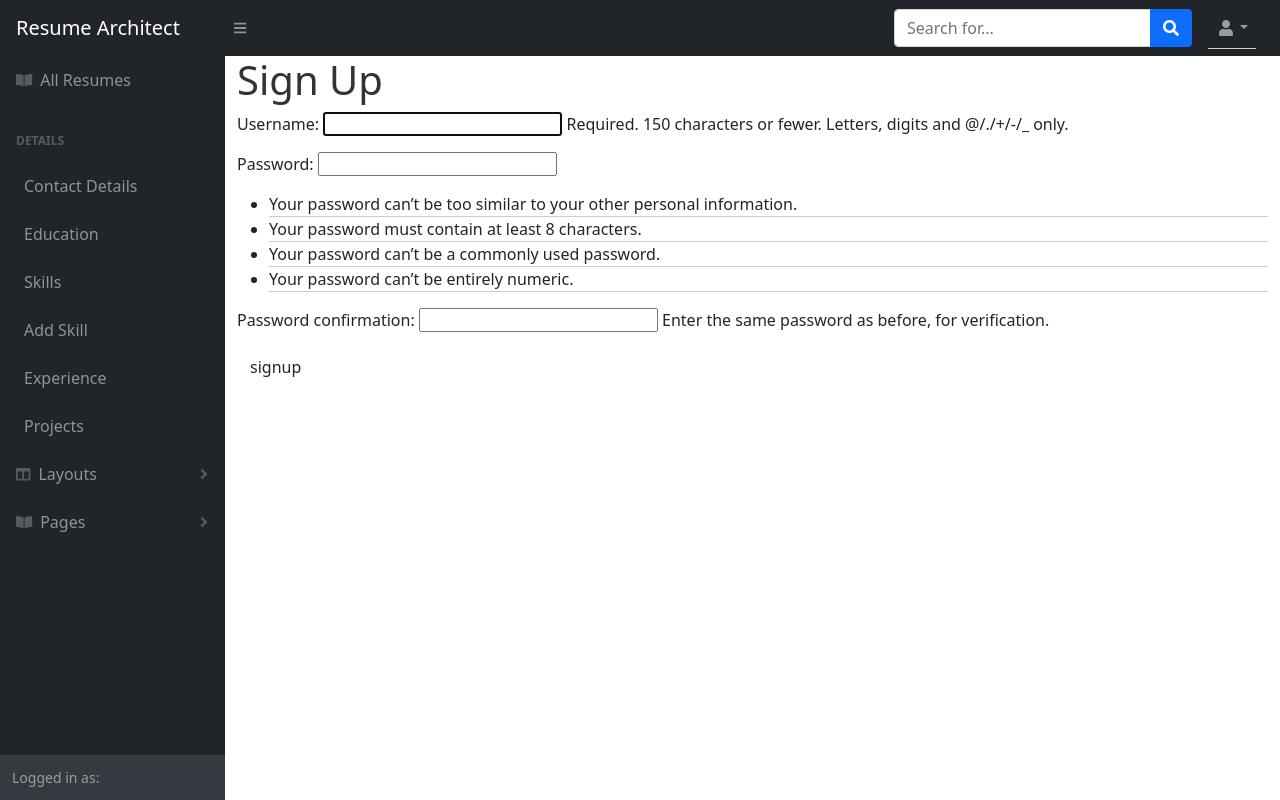
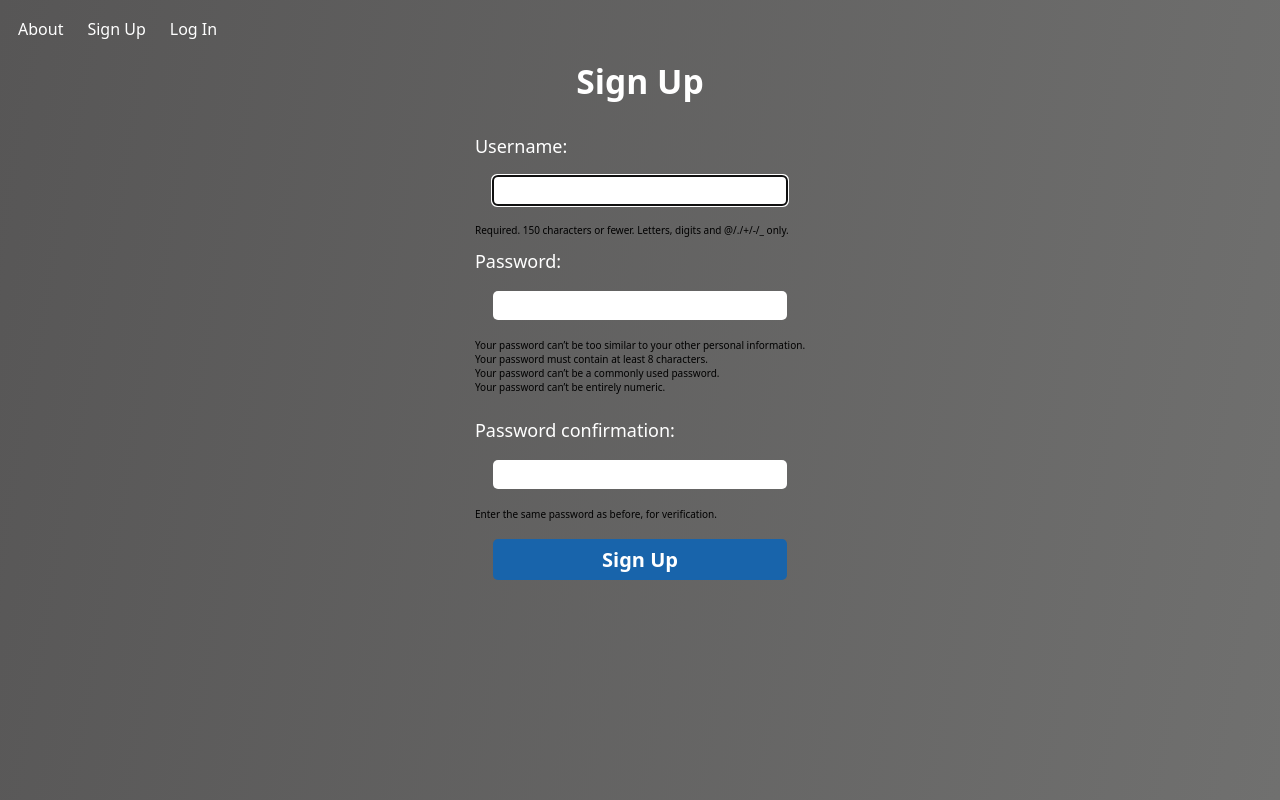
Before and after one commit to Jazmin-Ewers/resume_architect, a Django app: page /accounts/signup/ in a window 1280 px wide. Run offline with Django 3.2, Linux system fonts and the light colour scheme; some libraries are stand-ins or nearby versions.

Commit message:
Style signup page

```diff
--- a/main_app/static/css/style.css
+++ b/main_app/static/css/style.css
@@ -116,3 +116,14 @@ body {
   font-size: 3.36rem;
   margin-bottom: 1.8rem;
 }
+
+.form ul {
+  list-style: none;
+}
+
+.form--signup p {
+  display: flex;
+  flex-direction: column;
+  justify-content: center;
+  margin-top: 1.2rem;
+}
--- a/main_app/templates/registration/signup.html
+++ b/main_app/templates/registration/signup.html
@@ -1,17 +1,40 @@
-{% extends 'base.html' %}
+{% load static %}
+<!DOCTYPE html>
+<html lang="en">
+<head>
+  <meta charset="UTF-8">
+  <meta http-equiv="X-UA-Compatible" content="IE=edge">
+  <meta name="viewport" content="width=device-width, initial-scale=1.0">
+  <link rel="stylesheet" href="{% static 'css/style.css' %}" type="text/css">
+  <title>Resume Architect</title>
+</head>
+<body>
+  <div class="wrapper">
+    <header class="header">
+      <nav class="home-nav">
+        <ul class="home-nav-list">
+          <li><a class="home-nav-link" href="#about">About</a></li>
+          <li><a class="home-nav-link" href="{% url 'signup' %}">Sign Up</a></li>
+          <li><a class="home-nav-link" href="{% url 'login' %}">Log In</a></li>
+        </ul>
+      </nav>
+    </header>
 
-{% block content %}
+    <main class="main">
+      <h1 class="heading-primary">Sign Up</h1>
 
-<h1>Sign Up</h1>
+      {% if error_message %}
+        <p class="red-text">{{ error_message }}</p>
+      {% endif %}
 
-{% if error_message %}
-  <p class="red-text">{{ error_message }}</p>
-{% endif %}
+      <form class="form form--signup" method="post" action="{% url 'signup' %}">
+        {% csrf_token %}
+        {{ form.as_p }}
+        <input type="submit" class="btn" value="Sign Up">
+      </form>
+    </main>
 
-<form method="post" action="{% url 'signup' %}">
-  {% csrf_token %}
-  {{ form.as_p }}
-  <input type="submit" class="btn" value="signup">
-</form>
+  </div>
 
-{% endblock %}
+</body>
+</html>
```
